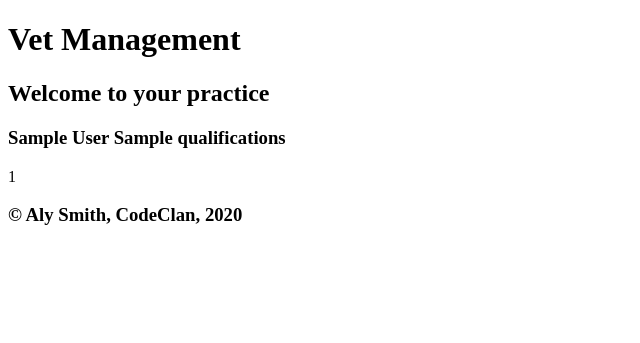
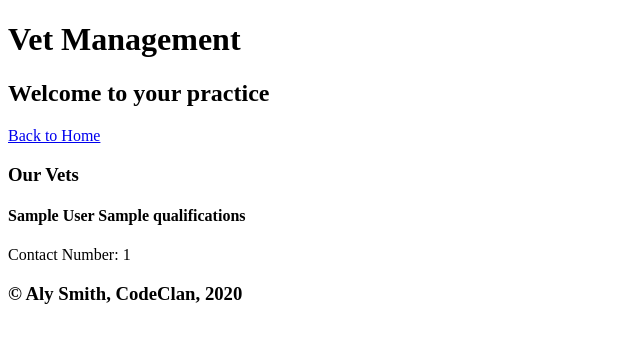
Before and after one commit to JaSmith13/vet_management_project, a Flask app: page /vets in a window 1280 px wide. Shown: the top 343 px of the page, without its empty margins (0-640 px from the left). Run offline with Flask 2, Linux system fonts and the light colour scheme; a database or web service that is not in the repository returns one stand-in record (values such as "Sample title"); some libraries are stand-ins or nearby versions.

Commit message:
adds links to navigate in index.html & home link in base.html

```diff
--- a/vet_management/console.py
+++ b/vet_management/console.py
@@ -6,15 +6,15 @@ from models.pet import Pet
 from repositories import vet_repository, pet_repository
 
 
-pet_repository.delete_all()
+#pet_repository.delete_all()
 #vet_repository.delete_all()
 #vets = vet_repository.select_all()
 
-pet1 = Pet('Sadie', '10/6/2020', 'scottie cross', '07833 474334', 'grumbler extraordinaire', vet_repository.select(1))
+pet1 = Pet('Sadie', '10/6/2020', 'scottie cross', '07833 474334', 'N/A', vet_repository.select(1))
 pet_repository.save(pet1)
 # for vet in vets:
 #     print(vet.__dict__)
-pet1.name = 'Douglas'
+
 pet_repository.update(pet1)
 # print(vet_repository.select(2).first_name)
 
--- a/vet_management/templates/base.html
+++ b/vet_management/templates/base.html
@@ -12,6 +12,7 @@
             <h1>Vet Management</h1>
             <h2>Welcome to your practice</h2>
         </hgroup>
+        <p><a href="/">Back to Home</a></p>
     </header>
     <main>
         {% block content %}
--- a/vet_management/templates/index.html
+++ b/vet_management/templates/index.html
@@ -3,5 +3,9 @@
 {% block content %}
     <section>
         <p>Placeholder Home page text</p>
+        <ul>
+            <li><a href="/vets">Our Vets</a></li>
+            <li><a href="/pets">Our Animals</a></li>
+        </ul>
     </section>
 {% endblock %}
--- a/vet_management/templates/pets/index.html
+++ b/vet_management/templates/pets/index.html
@@ -10,6 +10,7 @@
         <p>treatment notes: {{pet.treatment_notes}}</p>
         <p>Attending vet: {{pet.vet.first_name}} {{pet.vet.last_name}}</p>
         <p>Contact no: {{pet.owner_contact_number}}</p>
+        <hr>
     </section>
     {% endfor %}
 {% endblock %}
--- a/vet_management/templates/vets/index.html
+++ b/vet_management/templates/vets/index.html
@@ -2,10 +2,11 @@
 {% extends "base.html" %}
 
 {% block content %}
+    <h3>Our Vets</h3>
     {% for vet in vets %}
     <section>
-        <p><h3>{{vet.first_name}} {{vet.last_name}} {{vet.qualifications}}</h3></p>
-        <p>{{vet.contact_number}}</p>
+        <p><h4>{{vet.first_name}} {{vet.last_name}} {{vet.qualifications}}</h4></p>
+        <p>Contact Number: {{vet.contact_number}}</p>
     </section>
     {% endfor %}
 {% endblock %}
```
